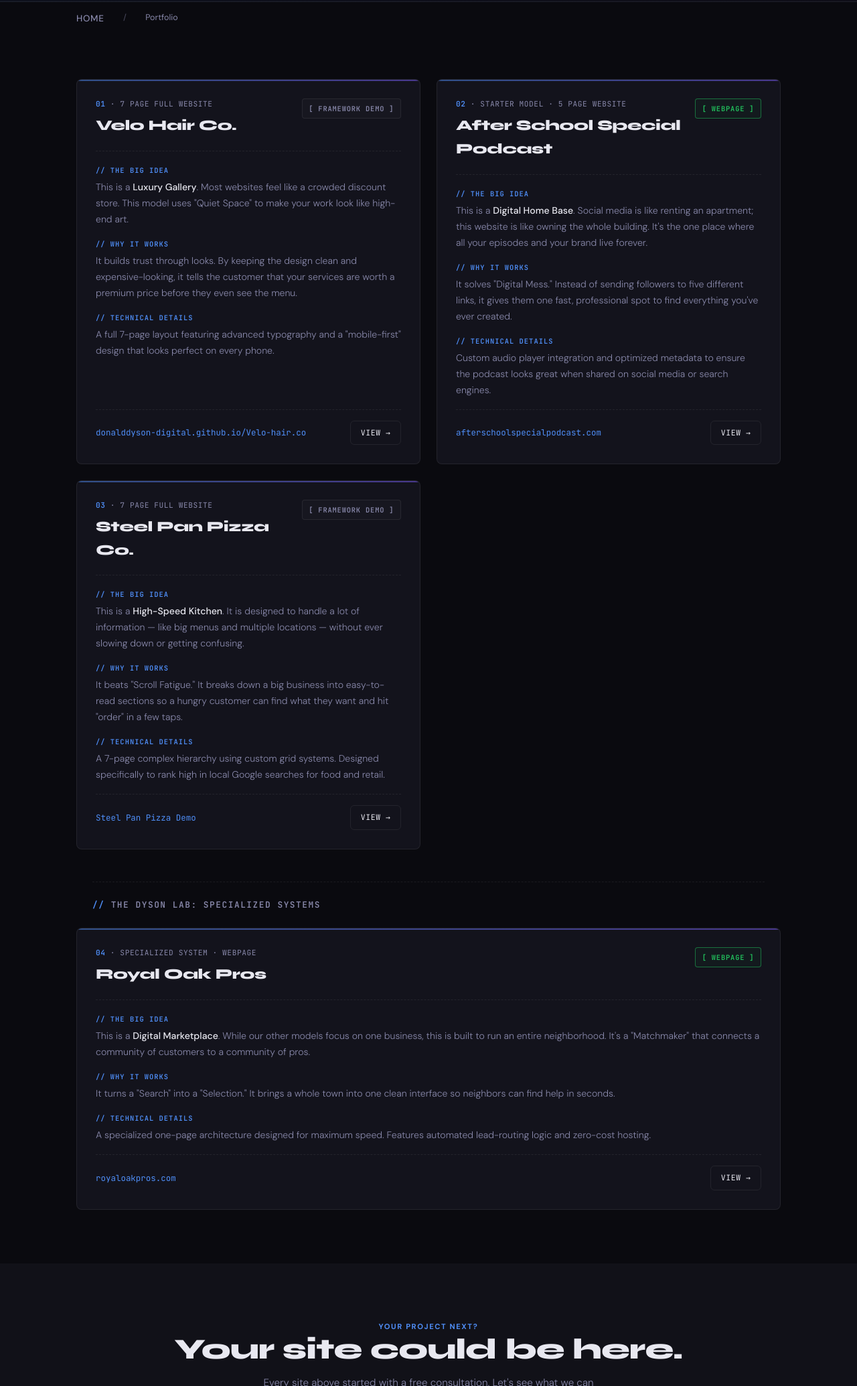
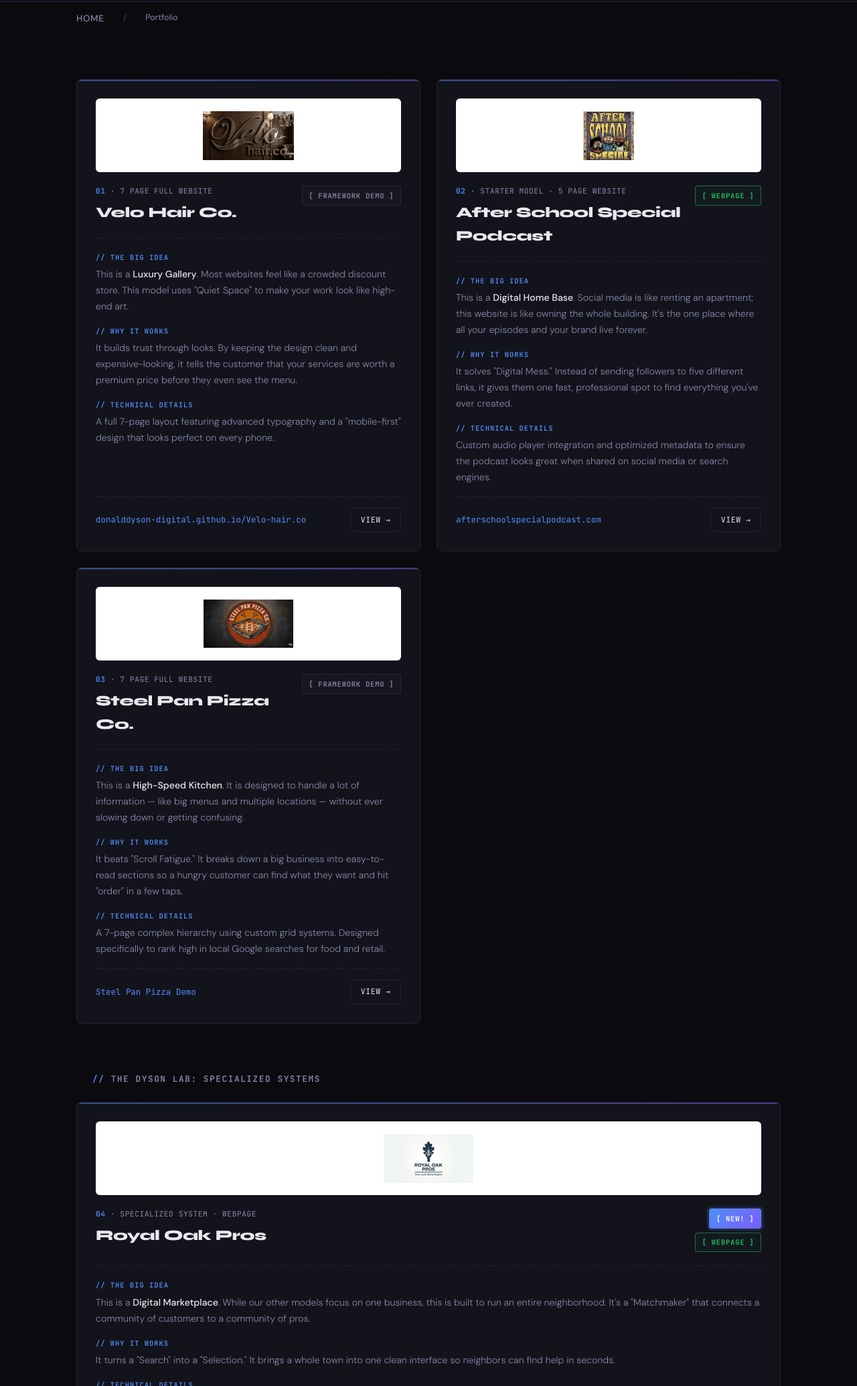
Before and after one commit to donalddyson-digital/Test-dummy, a plain HTML site: page portfolio.html in a window 1280 px wide. Shown: the part 570-2639 px from the top of the page at 67% size. Drawn offline with Linux system fonts and the light colour scheme.

Commit message:
Add files via upload

```diff
--- a/portfolio.html
+++ b/portfolio.html
@@ -104,6 +104,9 @@
     <div class="pf-grid">
       <!-- 01 — VELO HAIR CO (demo) -->
       <article class="pf-card">
+        <div class="pf-logo">
+          <img src="images/velologo2.png" alt="Velo Hair Co. logo" loading="lazy">
+        </div>
         <div class="pf-header">
           <div>
             <div class="pf-meta"><span class="pf-id">01</span> &middot; 7 PAGE FULL WEBSITE</div>
@@ -131,6 +134,9 @@
 
       <!-- 02 — AFTER SCHOOL SPECIAL PODCAST (live) -->
       <article class="pf-card">
+        <div class="pf-logo">
+          <img src="images/afterschoolspecialpodcastlogo.png" alt="After School Special Podcast logo" loading="lazy">
+        </div>
         <div class="pf-header">
           <div>
             <div class="pf-meta"><span class="pf-id">02</span> &middot; STARTER MODEL &middot; 5 PAGE WEBSITE</div>
@@ -158,6 +164,9 @@
 
       <!-- 03 — STEEL PAN PIZZA CO (demo) -->
       <article class="pf-card">
+        <div class="pf-logo">
+          <img src="images/pizzalogo.PNG" alt="Steel Pan Pizza Co. logo" loading="lazy">
+        </div>
         <div class="pf-header">
           <div>
             <div class="pf-meta"><span class="pf-id">03</span> &middot; 7 PAGE FULL WEBSITE</div>
@@ -178,8 +187,8 @@
           <p class="pf-body">A 7-page complex hierarchy using custom grid systems. Designed specifically to rank high in local Google searches for food and retail.</p>
         </div>
         <div class="pf-footer">
-          <a href="https://afterschoolspecialpodcasts.github.io/detroit-" target="_blank" rel="noopener" class="pf-link">Steel Pan Pizza Demo</a>
-          <a href="https://afterschoolspecialpodcasts.github.io/detroit-" target="_blank" rel="noopener" class="pf-view">View &rarr;</a>
+          <a href="https://afterschoolspecialpodcasts.github.io/detroit-pizza-demo/index.html" target="_blank" rel="noopener" class="pf-link">Steel Pan Pizza Demo</a>
+          <a href="https://afterschoolspecialpodcasts.github.io/detroit-pizza-demo/index.html" target="_blank" rel="noopener" class="pf-view">View &rarr;</a>
         </div>
       </article>
     </div>
@@ -192,12 +201,18 @@
     <div class="pf-grid">
       <!-- 04 — ROYAL OAK PROS (live) -->
       <article class="pf-card">
+        <div class="pf-logo">
+          <img src="images/royal-oak-pros-logo.png" alt="Royal Oak Pros logo" loading="lazy">
+        </div>
         <div class="pf-header">
           <div>
             <div class="pf-meta"><span class="pf-id">04</span> &middot; SPECIALIZED SYSTEM &middot; WEBPAGE</div>
             <div class="pf-title">Royal Oak Pros</div>
           </div>
-          <span class="status-badge sb-live">[ WEBPAGE ]</span>
+          <div class="badge-stack">
+            <span class="status-badge sb-new">[ NEW! ]</span>
+            <span class="status-badge sb-live">[ WEBPAGE ]</span>
+          </div>
         </div>
         <div class="pf-section">
           <span class="pf-label">// The Big Idea</span>
```
Also changed, not shown: about.html (+1 -6 lines).
